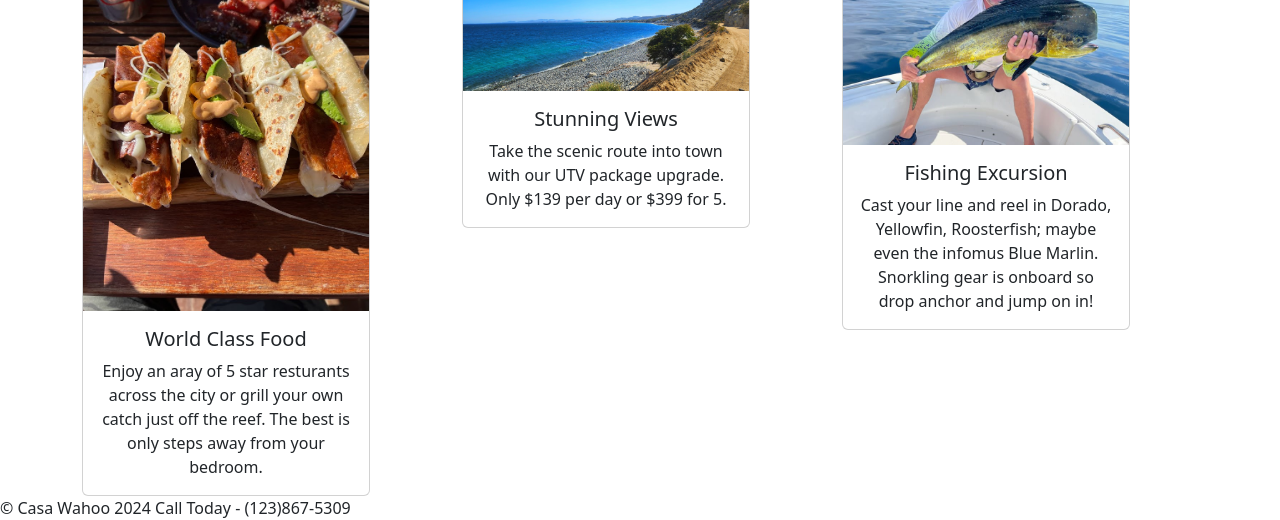
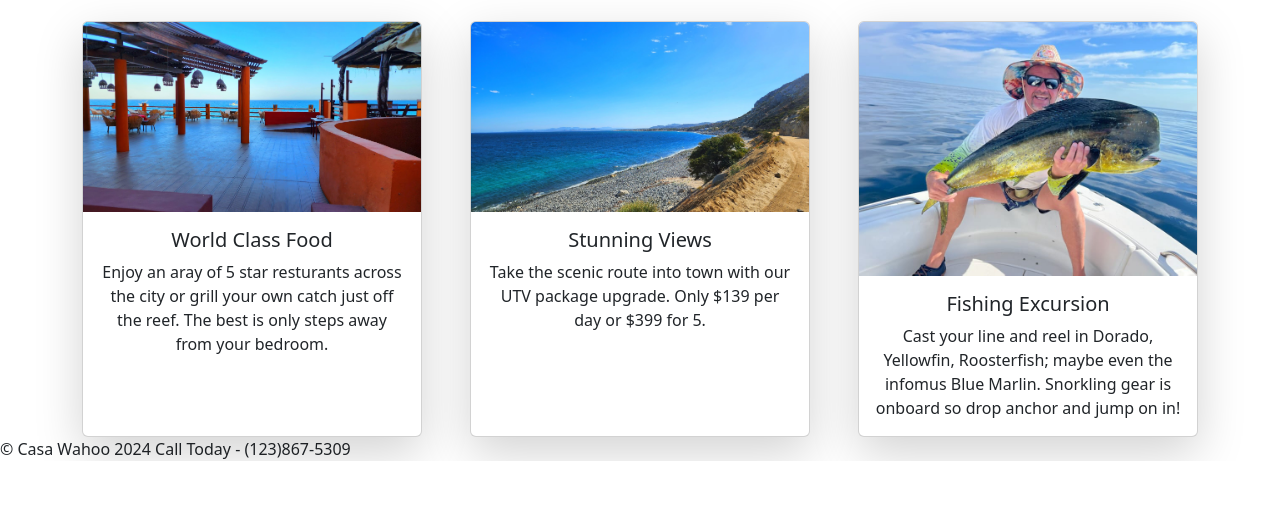
Before and after one commit to devinscott16/Week-3, a website: page index.html in a window 1280 px wide. Shown: the part 427-947 px from the top of the page. After the commit the page ends 888 px from the top, so only its background shows below. Drawn offline with nearby package versions, Linux system fonts and the light colour scheme.

Commit message:
Finished

```diff
--- a/css/styles.css
+++ b/css/styles.css
@@ -1,10 +1,4 @@
-/* fixing Navbar position */
-.navbar {
-    overflow: hidden;
-    position:fixed;
-    top: 0;
-    width: 100%;
-}
+
 /* keeping footer at bottom */
 footer {
     position: bottom;
--- a/index.html
+++ b/index.html
@@ -32,7 +32,6 @@
           </li>
           <li class="nav-item">
             <a class="nav-link" id="darkModeToggle"data-bs-theme="light"> Dark Mode</a>
-          </li>
         </ul>
 
         <form class="d-flex" role="search">
@@ -58,15 +57,16 @@
         });
     </script>
 
-    <h1>TESTING</h1>
+    <h1 class="text-center p-1">Exploring The Baja</h1>
+    <br>
 <!-- main content -->
 <div class="container text-center">
-  <div class="row align-items-start">
+  <div class="row row-cols-1 row-cols-lg-3 g-5 pt-1">
 
     <!-- Image 1 -->
-    <div class="col">
-      <div class="card" style="width: 18rem;">
-        <img src="Images/Wahoo Tacos.jpg" class="card-img-top" alt="Cheese Tacos">
+    <div class="col-sm">
+      <div class="card h-100 shadow-lg">
+        <img src="Images/Wahoo Japan.jpg" class="card-img-top" alt="Beach Front Resturant">
         <div class="card-body">
           <h5 class="card-title">World Class Food</h5>
           <p class="card-text">Enjoy an aray of 5 star resturants across the city or grill your own catch just off the reef. The best is only steps away from your bedroom.</p>
@@ -76,8 +76,8 @@
     </div>
 
   <!-- Image 2 -->
-    <div class="col">
-      <div class="card" style="width: 18rem;">
+    <div class="col-md">
+      <div class="card h-100 shadow-lg">
         <img src="Images/Wahoo Dirt Road View.jpg" class="card-img-top" alt="Dirt Road Ocean View">
         <div class="card-body">
           <h5 class="card-title">Stunning Views</h5>
@@ -87,8 +87,8 @@
     </div>
 
     <!-- Image 3 -->
-    <div class="col">
-      <div class="card" style="width: 18rem;">
+    <div class="col-md">
+      <div class="card h-100 shadow-lg">
         <img src="Images/Wahoo Durado.jpg" class="card-img-top" alt="Man holding Dorado">
         <div class="card-body">
           <h5 class="card-title">Fishing Excursion</h5>
```
Also changed, not shown: form.html (+2 -2 lines).
